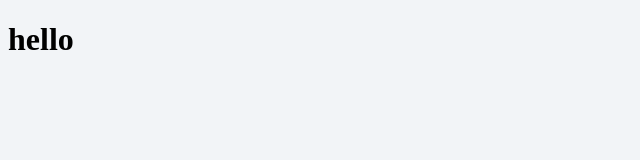
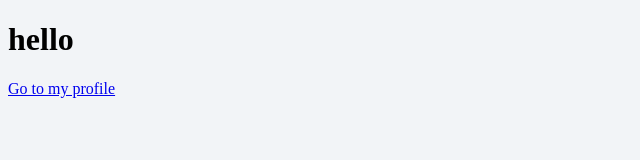
Before and after one commit to FatmaElhosary/facebook-pwa, a website: page src/index.html in a window 1280 px wide. Shown: the top 160 px of the page, without its empty margins (0-640 px from the left). Drawn offline with Linux system fonts and the light colour scheme.

Commit message:
link indexPage with profilePage

```diff
--- a/src/index.html
+++ b/src/index.html
@@ -8,7 +8,7 @@
 </head>
 <body>
     <h1>hello</h1>
-
+    <a href="./pages/profile.html">Go to my profile</a>
     <script src="js/app.js"></script>
 </body>
 </html>
```
